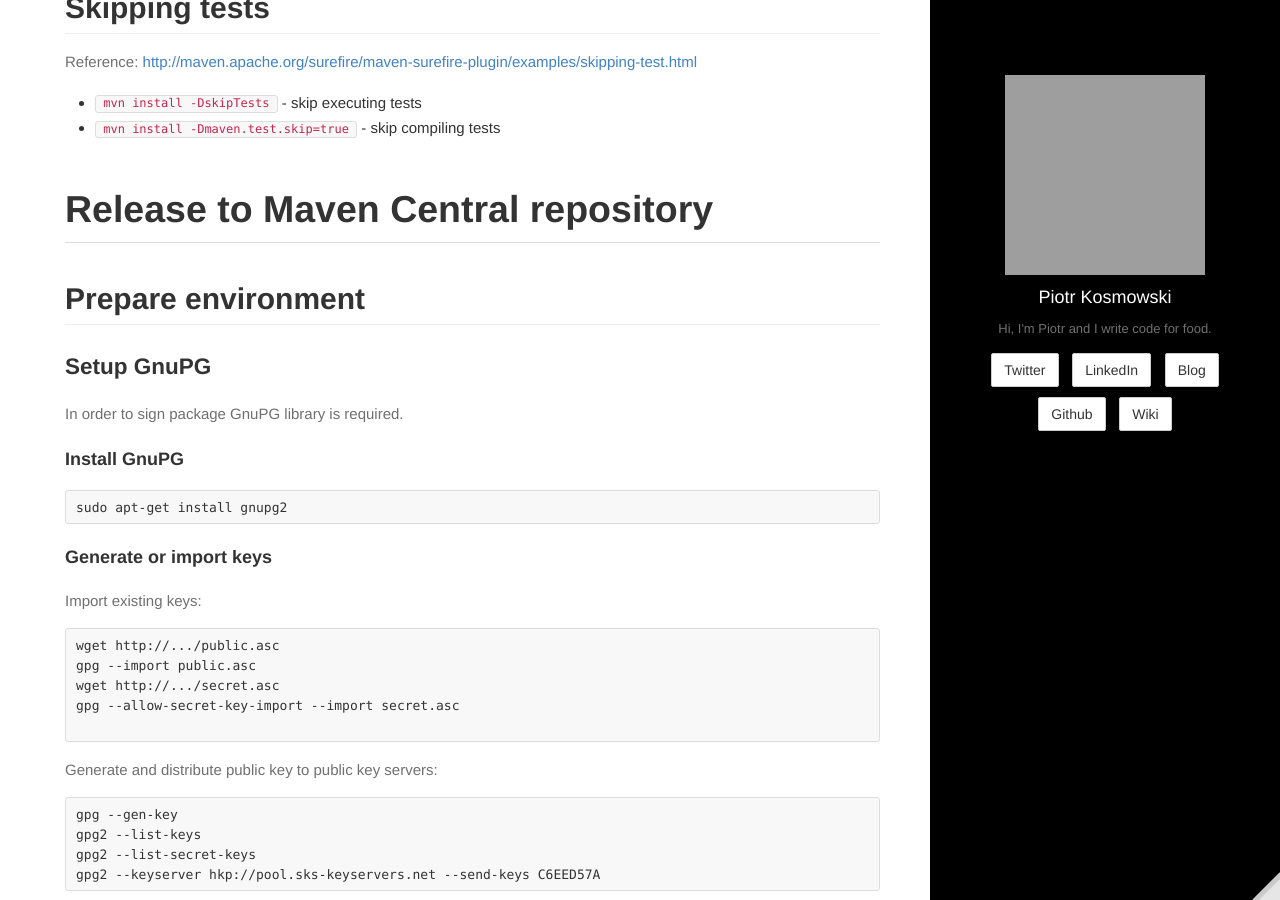
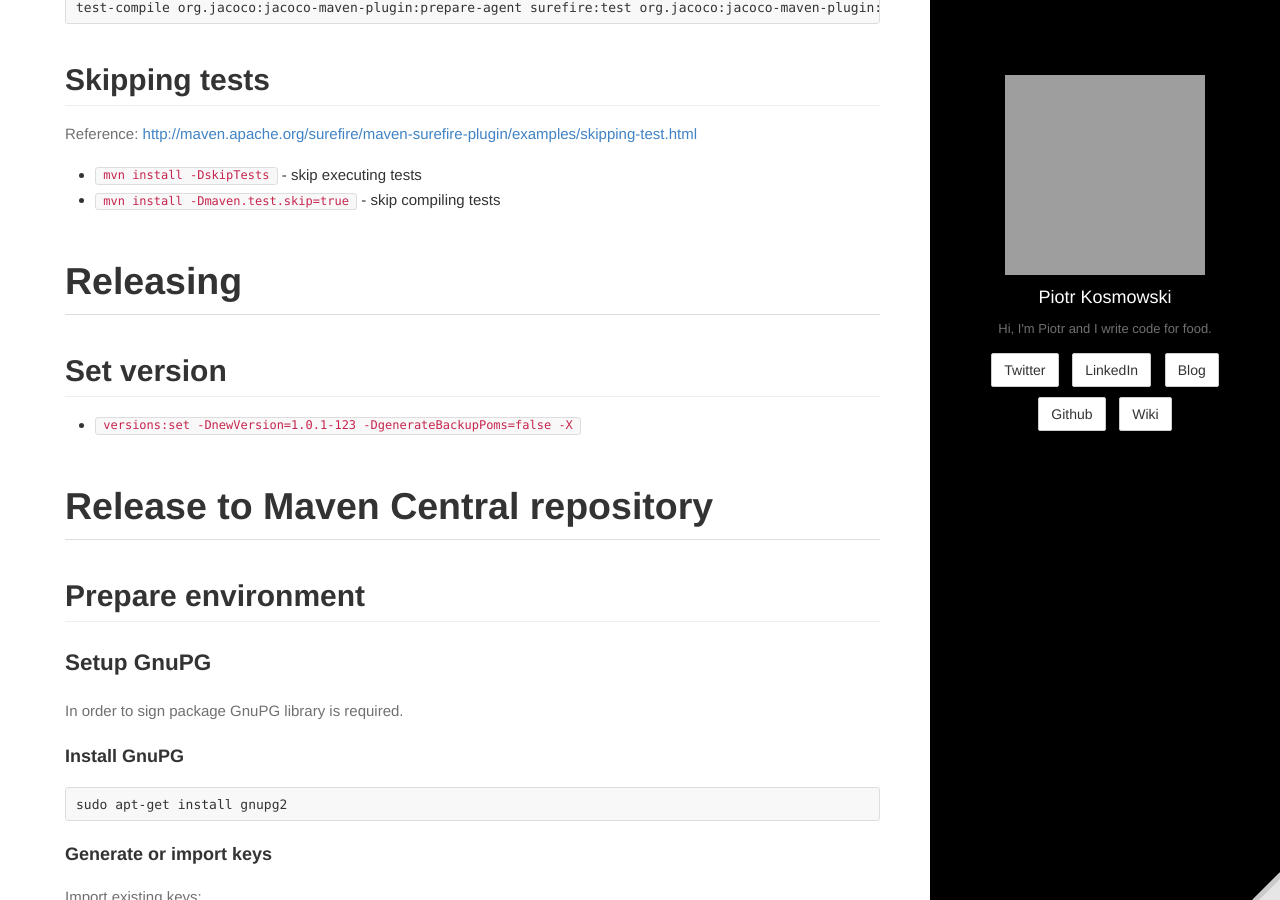
Before and after one commit to kospiotr/kospiotr.github.io, a Jekyll site: the page built from wiki/maven.md, in a window 1280 px wide and 900 px high, scrolled down 10731 px. Built offline with Jekyll 4.4.1, drawn with Linux system fonts in a browser that asks for light colours; grey boxes are pictures that could not be loaded.

Commit message:
Update maven.md

````diff
--- a/wiki/maven.md
+++ b/wiki/maven.md
@@ -449,6 +449,12 @@ Reference: [http://maven.apache.org/surefire/maven-surefire-plugin/examples/skip
  * ```mvn install -DskipTests``` - skip executing tests
  * ```mvn install -Dmaven.test.skip=true``` - skip compiling tests
 
+# Releasing
+
+## Set version
+
+* ``` versions:set -DnewVersion=1.0.1-123 -DgenerateBackupPoms=false -X ```
+
 # Release to Maven Central repository
 
 ## Prepare environment
````
